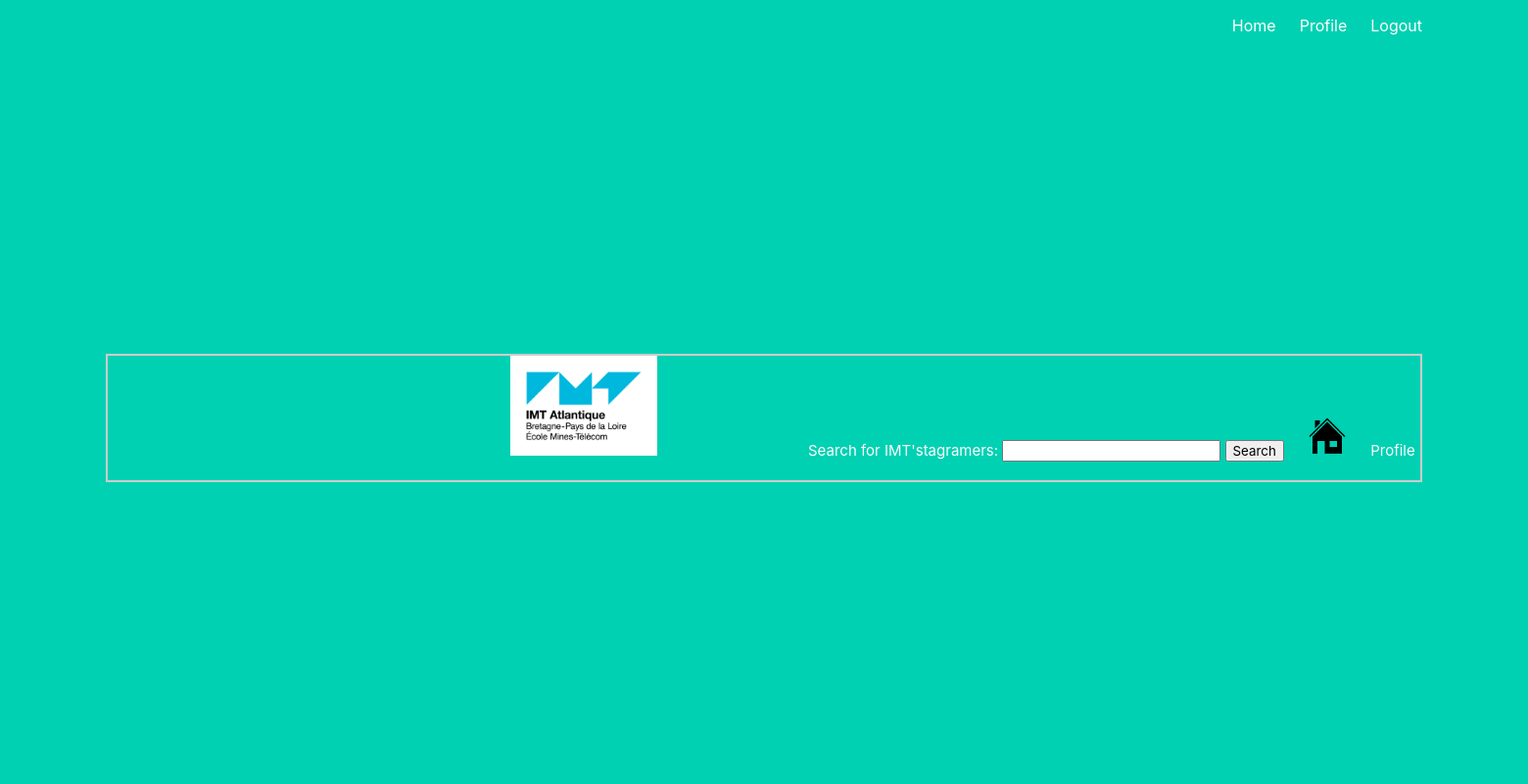
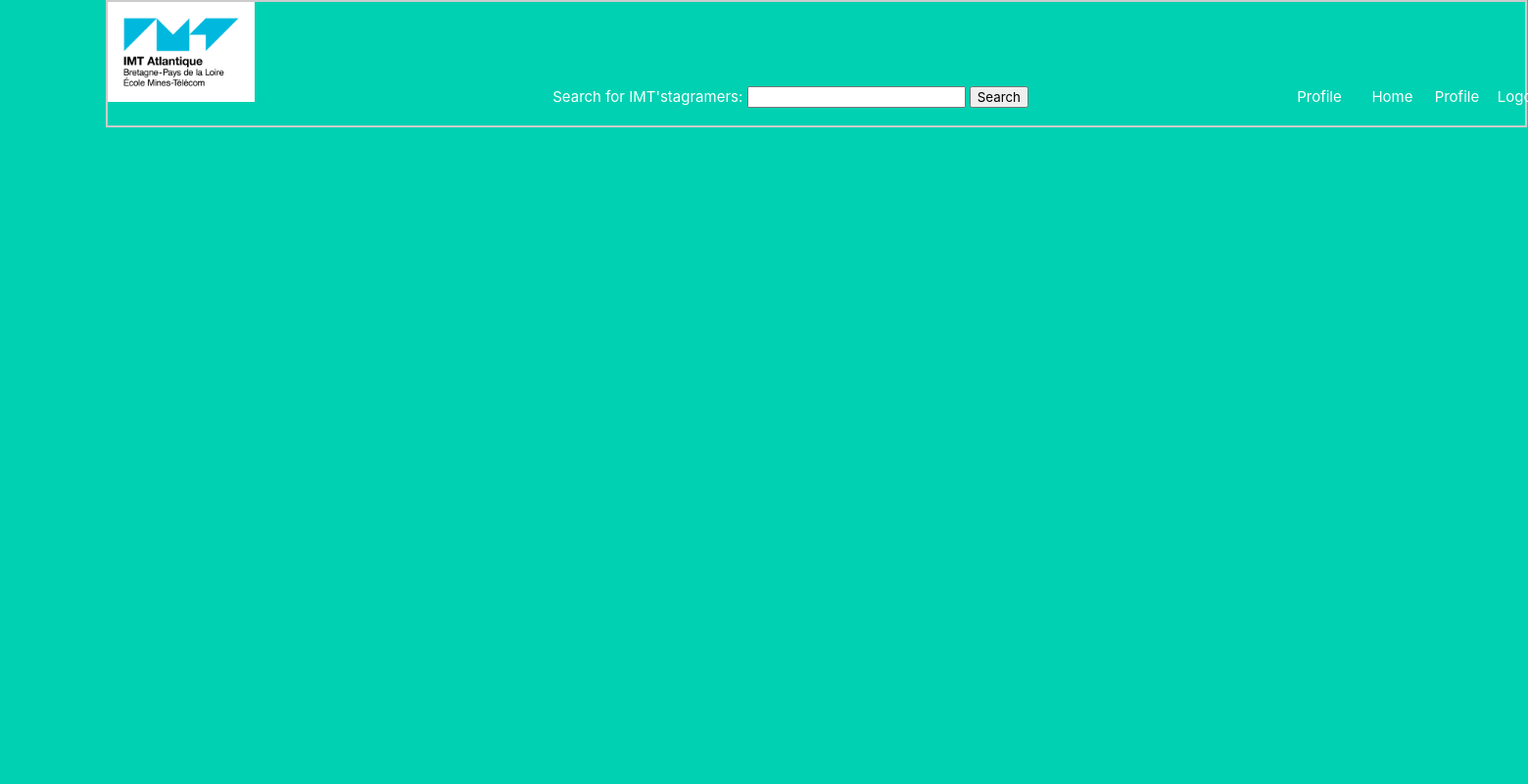
Before and after one commit to Eliotboutet/copy_insta, a Flask app: page / in a window 1560 px wide; the page is wider, and only the part inside the window is pictured. Shown: that part at 98% size. Run offline with Flask 2, Linux system fonts and the light colour scheme; a user stored in the database is signed in.

Commit message:
Intégration de la barre de recherche dans la nav_bar du template

```diff
--- a/copy_insta/static/stylesheets/first_CSS.css
+++ b/copy_insta/static/stylesheets/first_CSS.css
@@ -5,16 +5,15 @@
 .nav_panel {
     border: 2px solid #ccc;
     font-size: 15px;
-    line-height: 20px;
 }
 
 .logo {
     width: 150px;
-    margin-left: 400px;
+    margin-right: 200px;
 }
 
 .research_bar {
-    margin-left: 150px;
+    margin-left: 100px;
 }
 
 .clickable_icon {
--- a/copy_insta/templates/base.html.jinja2
+++ b/copy_insta/templates/base.html.jinja2
@@ -12,36 +12,14 @@
 
 <body>
     <section class="hero is-primary is-fullheight">
-
         <div class="hero-head">
             <nav class="navbar">
                 <div class="container">
 
                     <div id="navbarMenuHeroA" class="navbar-menu">
                         <div class="navbar-end">
-                            <a href="{{ url_for('main.index') }}" class="navbar-item">
-                                Home
-                            </a>
-                            {% if current_user.is_authenticated %}
-                            <a href="{{ url_for('main.profile') }}" class="navbar-item">
-                                Profile
-                            </a>
-                            {% endif %}
-                            {% if not current_user.is_authenticated %}
-                            <a href="{{ url_for('auth.login') }}" class="navbar-item">
-                                Login
-                            </a>
-                            {% endif %}
-                            {% if not current_user.is_authenticated %}
-                            <a href="{{ url_for('auth.signup') }}" class="navbar-item">
-                                Sign Up
-                            </a>
-                            {% endif %}
-                            {% if current_user.is_authenticated %}
-                            <a href="{{ url_for('auth.logout') }}" class="navbar-item">
-                                Logout
-                            </a>
-                            {% endif %}
+                            {% block navigation_bar %}
+                            {% endblock %}
                         </div>
                     </div>
                 </div>
--- a/copy_insta/templates/home_page.html.jinja2
+++ b/copy_insta/templates/home_page.html.jinja2
@@ -1,7 +1,6 @@
 {% extends "base.html.jinja2" %}
 
 
-{% block content %}
     {% block navigation_bar %}
         <div class="nav_panel" >
             <div class="div_aligned">
@@ -10,26 +9,51 @@
                     <input type="text">
                 </label>
             </div>
-            <div class="div_aligned">
+            <div class="div_aligned" style="margin-right: 250px">
                 <button>Search</button>
 
             </div>
             <div class="div_aligned">
                 <ul>
                     <li style="display:inline">
-                        <a href="http://127.0.0.1:5000/">
-                        <img src="/static/images/icone_maison2.png" class="clickable_icon" alt="logo Home" />
-                        </a>
-                    </li>
-                    <li style="display:inline">
                         <a href=>
                             <div class="clickable_icon div_aligned">
                                 Profile
+                            </div>
+                            <div class="clickable_icon div_aligned">
+                                <a href="{{ url_for('main.index') }}" class="navbar-item">
+                                    Home
+                                </a>
+                            </div>
+                            <div class="clickable_icon div_aligned">
+                                {% if current_user.is_authenticated %}
+                                    <a href="{{ url_for('main.profile') }}" class="navbar-item">
+                                        Profile
+                                    </a>
+                                {% endif %}
+                                {% if not current_user.is_authenticated %}
+                                <a href="{{ url_for('auth.login') }}" class="navbar-item">
+                                    Login
+                                </a>
+                                {% endif %}
+                            </div>
+                            <div class="clickable_icon div_aligned">
+                            {% if not current_user.is_authenticated %}
+                                <a href="{{ url_for('auth.signup') }}" class="navbar-item" style="display: inline-block">
+                                    Sign Up
+                                </a>
+                            {% endif %}
+                            {% if current_user.is_authenticated %}
+                                <a href="{{ url_for('auth.logout') }}" class="navbar-item">
+                                    Logout
+                                </a>
+                            {% endif %}
                             </div>
                         </a>
                     </li>
                 </ul>
             </div>
+
         </div>
     {% endblock %}
 
@@ -47,4 +71,3 @@
             {% endfor %}
         </div>
     {% endblock %}
-{% endblock %}
```
